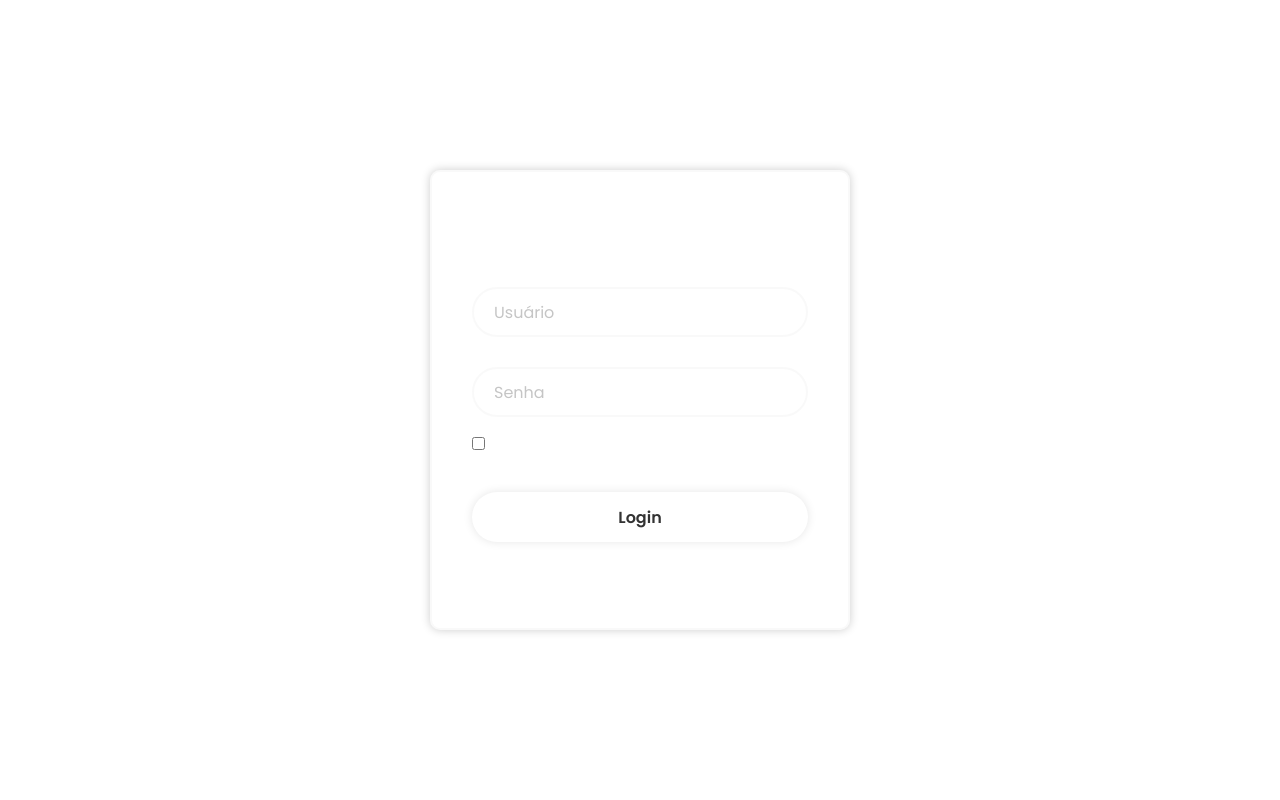
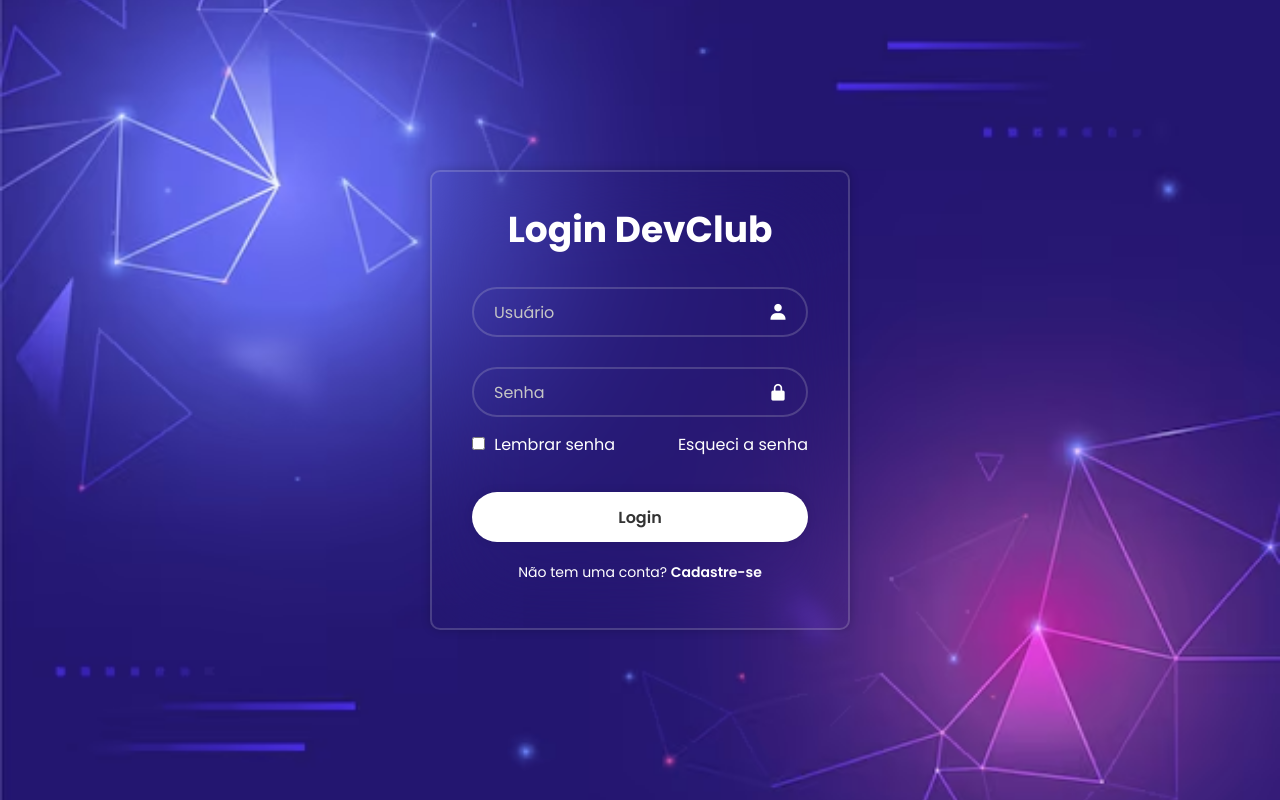
Before and after one commit to BiaIora/RECMAT2, a plain HTML site: page index.html in a window 1280 px wide. Drawn offline with nearby package versions, Linux system fonts and the light colour scheme.

Commit message:
Add files via upload

```diff
--- a/styles.css
+++ b/styles.css
@@ -11,7 +11,7 @@
     justify-content: center;
     align-items: center;
     min-height: 100vh;
-    background: url(imagem.avif);
+    background: url(img/imagem.avif);
     background-size: cover;
     background-position: center;
 }
```
